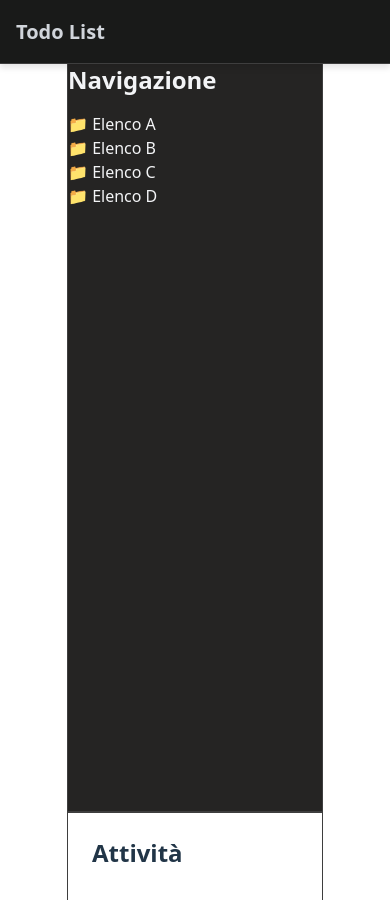
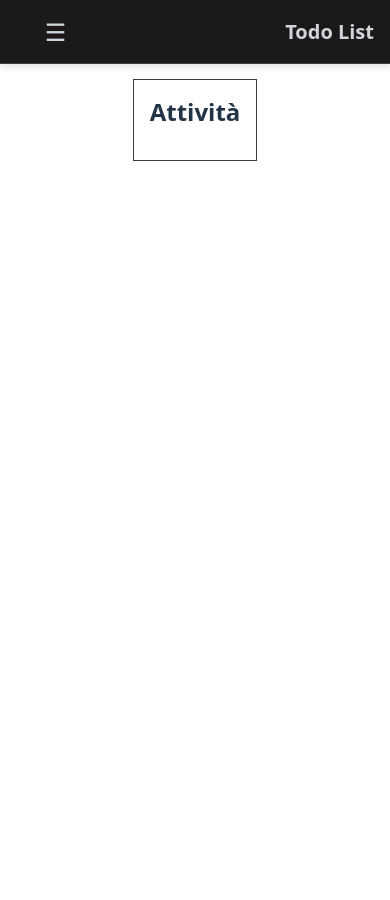
Before and after one commit to CarloGaspa/Portfolio-ToDoList, a React (Vite) app: page / in a window 390 px wide. Shown: the top 900 px of the page. Built offline with nearby package versions, Linux system fonts and the light colour scheme.

Commit message:
Moved css files

```diff
--- a/src/App.css
+++ b/src/App.css
@@ -1,11 +1,104 @@
-/* Wrapper per tutto il contenuto sotto la TopBar */
-#root {
+/* === Layout principale === */
+.container, #root {
   max-width: 1280px;
   margin: 0 auto;
-  padding: 2rem;
-  padding-top: calc(4rem - 1px);
   display: flex;
   gap: 1rem;
   height: 100vh;
   box-sizing: border-box;
+  padding: 2rem;
+  padding-top: calc(4rem - 1px);
 }
+
+/* === Main Content === */
+main {
+  margin-left: 0;
+  padding: 1rem;
+  border: 1px solid rgb(62, 62, 62);
+}
+
+/* === Sidebar === */
+.sidebar {
+  position: fixed;
+  left: 0;
+  width: 15rem;
+  height: 100%;
+  background-color: rgb(37, 36, 35);
+  color: #f3f4f6;
+  box-sizing: border-box;
+  overflow-y: auto;
+  border: 1px solid rgb(62, 62, 62);
+  transition: left 0.3s ease-in-out;
+  top: 4rem; /* per mobile */
+}
+
+.sidebar.open {
+  left: 0;
+}
+
+.sidebar li:hover {
+  background-color: rgba(255, 255, 255, 0.05);
+  cursor: pointer;
+}
+
+/* === Topbar === */
+.topbar {
+  position: fixed;
+  top: 0;
+  left: 0;
+  right: 0;
+  height: 4rem;
+  background-color: rgb(25, 26, 25);
+  color: #d1d5db;
+  display: flex;
+  align-items: center;
+  justify-content: space-between;
+  padding-left: 1rem;
+  padding-right: 1rem;
+  box-shadow: 0 4px 6px rgba(0, 0, 0, 0.1);
+  z-index: 50;
+  border-bottom: 1px solid rgb(62, 62, 62);
+}
+
+.topbar-title {
+  font-size: 1.25rem;
+  font-weight: bold;
+}
+
+.topbar-nav {
+  display: flex;
+  gap: 1rem;
+}
+
+/* === Responsive === */
+@media (max-width: 768px) {
+  .sidebar {
+    left: -100%;
+    height: calc(100% - 4rem);
+    width: 12rem;
+    z-index: 40;
+  }
+
+  main {
+    margin-left: 0;
+    padding: 1rem;
+  }
+
+  .container {
+    flex-direction: column;
+    padding: 1rem;
+  }
+
+  .topbar-nav {
+    display: none;
+  }
+
+  .menu-toggle {
+    display: block;
+    background: none;
+    border: none;
+    color: inherit;
+    font-size: 1.5rem;
+    cursor: pointer;
+  }
+}
--- a/src/App.jsx
+++ b/src/App.jsx
@@ -1,14 +1,19 @@
 import './App.css'
+import { useState } from 'react'
 import TopBar from './components/TopBar.jsx'
 import SideBar from './components/SideBar.jsx'
 import Content from './components/Content.jsx'
 
 function App() {
+  const [sidebarOpen, setSidebarOpen] = useState(false);
+
+  const toggleSideBar = () => setSidebarOpen(prev => !prev);
+
   return (
     <>
-      <TopBar />
+      <TopBar onToggleSidebar={toggleSideBar} />
       <div className="container">
-        <SideBar />
+        <SideBar isOpen={sidebarOpen} />
         <Content />
       </div>
     </>
--- a/src/components/Content.css
+++ /dev/null
@@ -1,6 +0,0 @@
-main {
-  flex: 1;
-  padding: 1.5rem; /* 6 unità in Tailwind corrispondono a 1.5rem (24px) */
-  overflow: auto;
-  border: 1px solid rgb(62,62,62);
-}
--- a/src/components/Content.jsx
+++ b/src/components/Content.jsx
@@ -1,4 +1,4 @@
-import './Content.css';
+import '../App.css';
 
 function Content() {
   return (
--- a/src/components/SideBar.css
+++ /dev/null
@@ -1,14 +0,0 @@
-.sidebar {
-    width: 16rem; /* larghezza fissa */
-    height: 100%; /* occupa tutta l'altezza disponibile */
-    background-color: rgb(37, 36, 35);
-    color: #f3f4f6; /* testo grigio chiaro */
-    box-sizing: border-box;
-    overflow-y: auto; /* scroll se contenuto troppo lungo */
-    border: 1px solid rgb(62,62,62);
-}
-
-.sidebar li:hover {
-  background-color: rgba(255, 255, 255, 0.05);
-  cursor: pointer;
-}
--- a/src/components/SideBar.jsx
+++ b/src/components/SideBar.jsx
@@ -1,18 +1,15 @@
-import './SideBar.css';
+import '../App.css';
 
-function SideBar() {
+function SideBar({isOpen}) {
   return (
-    <aside className="sidebar">
+    <aside className={`sidebar ${isOpen ? 'open': ''}`}>
       <h2 className="text-2xl font-semibold mb-4">Navigazione</h2>
-      <nav>
-        {/* Inserisci qui le voci di menu */}
         <ul>
           <li>📁 Elenco A</li>
           <li>📁 Elenco B</li>
           <li>📁 Elenco C</li>
           <li>📁 Elenco D</li>
         </ul>
-      </nav>
     </aside>
   );
 }
--- a/src/components/TopBar.css
+++ /dev/null
@@ -1,27 +0,0 @@
-.topbar {
-    position: fixed;
-    top: 0;
-    left: 0;
-    right: 0;
-    height: 4rem; /* 64px */
-    background-color: rgb(25, 26, 25);
-    color: #d1d5db;
-    display: flex;
-    align-items: center;
-    justify-content: space-between;
-    padding-left: 1rem;
-    padding-right: 1rem;
-    box-shadow: 0 4px 6px rgba(0, 0, 0, 0.1); /* shadow-md */
-    z-index: 50;
-    border-bottom: 1px solid rgb(62,62,62);
-}
-
-.topbar-title {
-    font-size: 1.25rem; /* text-xl */
-    font-weight: bold;
-}
-
-.topbar-nav {
-    display: flex;
-    gap: 1rem; /* space-x-4 */
-}
--- a/src/components/TopBar.jsx
+++ b/src/components/TopBar.jsx
@@ -1,11 +1,14 @@
-import './TopBar.css';
+import '../App.css';
 
-function TopBar() {
+function TopBar({onToggleSidebar}) {
   return (
     <header className="topbar">
+      <button className='menu-toggle' onClick={onToggleSidebar}>
+        ☰
+      </button>
       <div className="topbar-title">Todo List</div>
       <nav className="topbar-nav">
-        {/* Bottoni o link qui */}
+        {/* nav items */}
       </nav>
     </header>
   );
```
